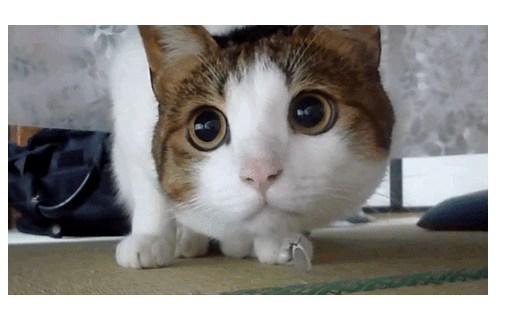
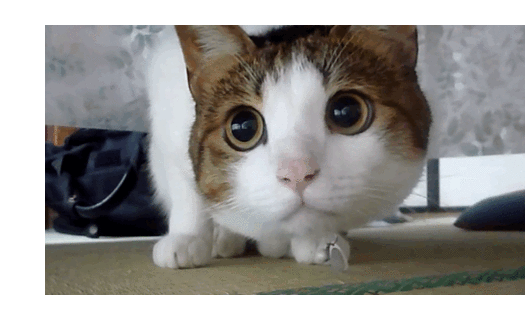
Before and after one commit to Rodrigodelanoche/ecvdig_mynameis, a plain HTML site: page index.html in a window 390 px wide. Shown: the part 79-412 px from the top of the page, 525 px wide, since content can reach past the window. Drawn offline with Linux system fonts and the light colour scheme.

Commit message:
responsive release

```diff
--- a/index.html
+++ b/index.html
@@ -5,7 +5,9 @@
 	<link rel="stylesheet" type="text/css" href="style.css">
 </head>
 <body>
-<h1>Le potit Chat</h1>
-<img src="giphy.gif">
+	<h1>Le potit Chat</h1>
+	<figure>
+		<img src="giphy.gif">
+	</figure>
 </body>
 </html>
--- a/style.css
+++ b/style.css
@@ -3,3 +3,9 @@ h1 {
 	color: blue;
 	font-size: 42px;
 }
+
+figure {
+	width: 80%;
+	margin: auto;
+	text-align: center;
+}
```
